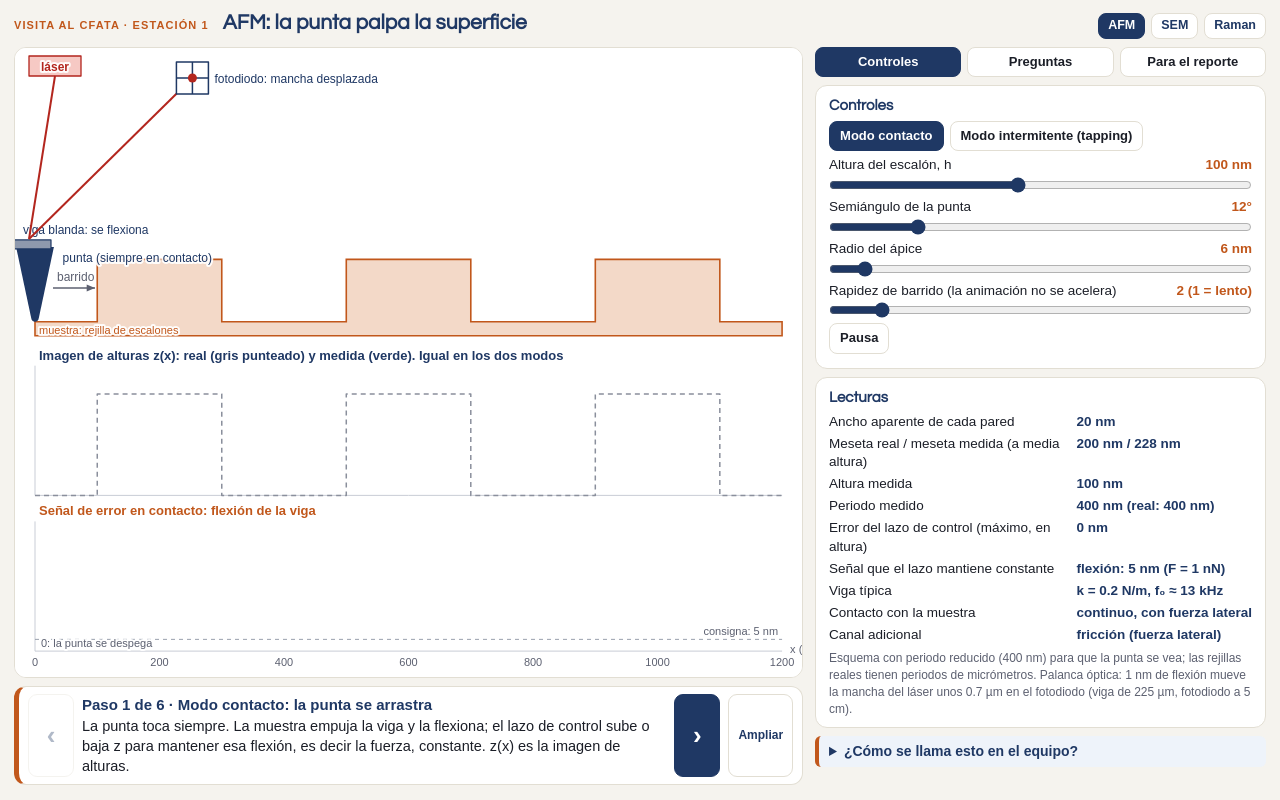
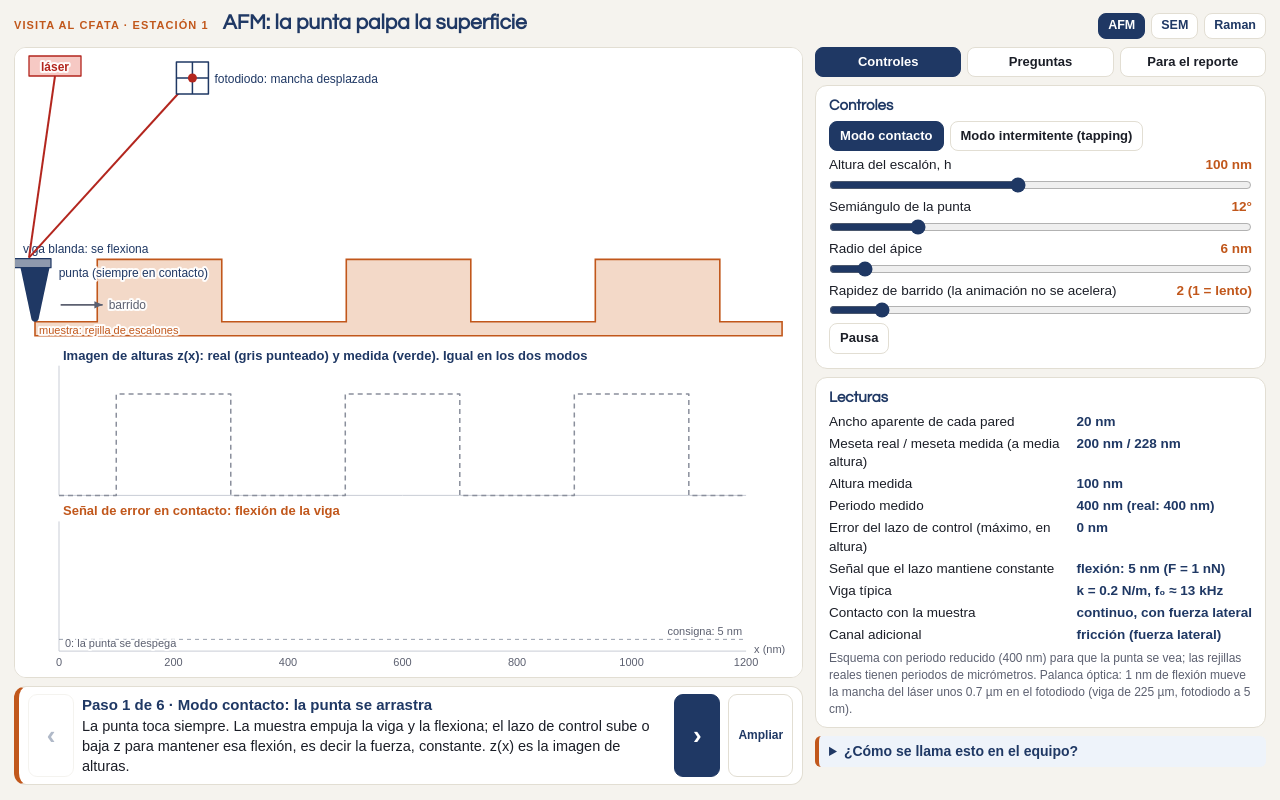
Before and after one commit to ElodieStrupiechonski/CFATA-exploradores, a plain HTML site: page AFM_explorador.html in a window 1280 px wide. Drawn offline with Linux system fonts and the light colour scheme.

Commit message:
AFM: mejor uso del espacio en ventanas pequenas

```diff
--- a/AFM_explorador.html
+++ b/AFM_explorador.html
@@ -157,13 +157,13 @@ function stepSim(){var n=P.v>=6?1:2;for(var k=0;k<n;k++){if(xi>=N)reset();
   var al=Math.min(1,1.6/Math.pow(P.v,1.35));zc+=(path[xi]-zc)*al;errNow=path[xi]-zc;maxErr=Math.max(maxErr,Math.abs(errNow));meas[xi]=zc;sigNow=signal(errNow);sigA[xi]=sigNow;xi++;}
  $("r4").textContent=fmt(maxErr,2)+" nm";}
 function draw(){g=fit(cv);var x=g.x,W=g.W,H=g.H,c=P.mode==="c";x.fillStyle="#fff";x.fillRect(0,0,W,H);
- var topH=H*0.47,sc=Math.min((W-40)/WN,(topH-118)/260),x0=(W-WN*sc)/2,y0=topH-22;
+ var topH=H*0.47,hT=90,sc=Math.min((W-40)/WN,(topH-74)/(hT+P.h+46)),x0=(W-WN*sc)/2,y0=topH-22,xp=44,wp=W-xp-56;
  function X(n){return x0+n*sc;}function Y(z){return y0-z*sc;}
  x.fillStyle="#F3D9C8";x.strokeStyle=ACC;x.lineWidth=1.6;x.beginPath();x.moveTo(X(0),y0+14);x.lineTo(X(0),Y(surf[0]));
  for(var i=1;i<N;i++){if(surf[i]!==surf[i-1]){x.lineTo(X(i*DX),Y(surf[i-1]));}x.lineTo(X(i*DX),Y(surf[i]));}
  x.lineTo(X(WN),y0+14);x.closePath();x.fill();x.stroke();
  txt(x,"muestra: rejilla de escalones",X(0)+4,y0+12,ACC,11);
- var ix=Math.min(N-1,Math.max(0,xi-1)),ax=X(ix*DX),hT=120,lift=c?Math.max(0,-(D0+errNow)):0,osc=c?0:(run?sigNow*(1+Math.sin(Date.now()/40))/2:0),ay=Y(path[ix]+lift+osc);
+ var ix=Math.min(N-1,Math.max(0,xi-1)),ax=X(ix*DX),lift=c?Math.max(0,-(D0+errNow)):0,osc=c?0:(run?sigNow*(1+Math.sin(Date.now()/40))/2:0),ay=Y(path[ix]+lift+osc);
  x.fillStyle=NAVY;x.beginPath();var u,first=true,um=hT*Math.tan(P.th*Math.PI/180)+P.R;for(u=-um;u<=um;u+=0.5){var tt=Math.min(hT,tip(u));if(first){x.moveTo(ax+u*sc,ay-tt*sc);first=false;}else x.lineTo(ax+u*sc,ay-tt*sc);}
  x.closePath();x.fill();txt(x,c?"punta (siempre en contacto)":"punta (oscila a f₀)",ax+um*sc+8,ay-hT*sc*0.8,NAVY,12);
  var by=ay-hT*sc,tilt=c?Math.max(-0.1,Math.min(0.14,(Math.max(0,D0+errNow)-D0)/160)):0;
@@ -176,20 +176,21 @@ function draw(){g=fit(cv);var x=g.x,W=g.W,H=g.H,c=P.mode==="c";x.fillStyle="#fff
  x.beginPath();x.moveTo(ax-6,by-8);x.lineTo(px,py-off);x.stroke();
  x.fillStyle="#fff";x.strokeStyle=NAVY;x.lineWidth=1.5;x.beginPath();x.rect(px-16,py-16,32,32);x.fill();x.stroke();x.beginPath();x.moveTo(px,py-16);x.lineTo(px,py+16);x.moveTo(px-16,py);x.lineTo(px+16,py);x.stroke();
  x.fillStyle=RED;x.beginPath();x.arc(px,py-off,4.5,0,7);x.fill();txt(x,c?"fotodiodo: mancha desplazada":"fotodiodo: mancha que oscila",px+22,py+5,NAVY,12);
- arrow(x,ax+18,ay-hT*sc*0.45,ax+60,ay-hT*sc*0.45,GREY,1.6);txt(x,"barrido",ax+22,ay-hT*sc*0.45-7,GREY,12);
+ arrow(x,ax+um*sc+10,ay-hT*sc*0.3,ax+um*sc+52,ay-hT*sc*0.3,GREY,1.6);txt(x,"barrido",ax+um*sc+58,ay-hT*sc*0.3+4,GREY,12);
  // ---- dos trazas: alturas y señal de error
+ function XP(n){return xp+n/WN*wp;}
  var ph=(H-topH-74)/2,gA=topH+22+ph,gB=H-26;
- function axes(gy,title,col){x.strokeStyle="#c9cdd6";x.lineWidth=1;x.beginPath();x.moveTo(x0,gy);x.lineTo(x0+WN*sc,gy);x.moveTo(x0,gy);x.lineTo(x0,gy-ph);x.stroke();txt(x,title,x0+4,gy-ph-6,col,13,"left",true);}
+ function axes(gy,title,col){x.strokeStyle="#c9cdd6";x.lineWidth=1;x.beginPath();x.moveTo(xp,gy);x.lineTo(xp+wp,gy);x.moveTo(xp,gy);x.lineTo(xp,gy-ph);x.stroke();txt(x,title,xp+4,gy-ph-6,col,13,"left",true);}
  axes(gA,"Imagen de alturas z(x): real (gris punteado) y medida (verde). Igual en los dos modos",NAVY);
  var zs=(ph-8)/Math.max(60,P.h*1.2);
- x.setLineDash([5,4]);x.strokeStyle="#8a8f9c";x.lineWidth=1.5;x.beginPath();x.moveTo(X(0),gA-surf[0]*zs);for(i=1;i<N;i++){if(surf[i]!==surf[i-1])x.lineTo(X(i*DX),gA-surf[i-1]*zs);x.lineTo(X(i*DX),gA-surf[i]*zs);}x.stroke();x.setLineDash([]);
- x.strokeStyle=GRN;x.lineWidth=2.5;x.beginPath();var st=false;for(i=0;i<N;i++){if(isNaN(meas[i]))break;var yy=gA-meas[i]*zs;if(!st){x.moveTo(X(i*DX),yy);st=true;}else x.lineTo(X(i*DX),yy);}x.stroke();
+ x.setLineDash([5,4]);x.strokeStyle="#8a8f9c";x.lineWidth=1.5;x.beginPath();x.moveTo(XP(0),gA-surf[0]*zs);for(i=1;i<N;i++){if(surf[i]!==surf[i-1])x.lineTo(XP(i*DX),gA-surf[i-1]*zs);x.lineTo(XP(i*DX),gA-surf[i]*zs);}x.stroke();x.setLineDash([]);
+ x.strokeStyle=GRN;x.lineWidth=2.5;x.beginPath();var st=false;for(i=0;i<N;i++){if(isNaN(meas[i]))break;var yy=gA-meas[i]*zs;if(!st){x.moveTo(XP(i*DX),yy);st=true;}else x.lineTo(XP(i*DX),yy);}x.stroke();
  var top=c?D0+40:A0,ss=(ph-24)/top,col2=c?ACC:PUR;
  axes(gB,c?"Señal de error en contacto: flexión de la viga":"Señal de error en intermitente: amplitud de oscilación",col2);
- function hl(v,lab){x.setLineDash([4,4]);x.strokeStyle="#9aa0ad";x.lineWidth=1;x.beginPath();x.moveTo(x0,gB-v*ss);x.lineTo(x0+WN*sc,gB-v*ss);x.stroke();x.setLineDash([]);txt(x,lab,x0+WN*sc-4,gB-v*ss-4,GREY,11,"right");}
- if(c){hl(D0,"consigna: "+D0+" nm");txt(x,"0: la punta se despega",x0+6,gB-4,GREY,11);}else{hl(ASP,"consigna: "+ASP+" nm");hl(A0,"amplitud libre: "+A0+" nm (la punta no toca)");}
- x.strokeStyle=col2;x.lineWidth=2.3;x.beginPath();st=false;for(i=0;i<N;i++){if(isNaN(sigA[i]))break;var y2=gB-Math.min(top,sigA[i])*ss;if(!st){x.moveTo(X(i*DX),y2);st=true;}else x.lineTo(X(i*DX),y2);}x.stroke();
- for(var q=0;q<=WN;q+=200){txt(x,""+q,X(q),gB+15,GREY,11,"center");}txt(x,"x (nm)",x0+WN*sc+8,gB+2,GREY,11);
+ function hl(v,lab){x.setLineDash([4,4]);x.strokeStyle="#9aa0ad";x.lineWidth=1;x.beginPath();x.moveTo(xp,gB-v*ss);x.lineTo(xp+wp,gB-v*ss);x.stroke();x.setLineDash([]);txt(x,lab,xp+wp-4,gB-v*ss-4,GREY,11,"right");}
+ if(c){hl(D0,"consigna: "+D0+" nm");txt(x,"0: la punta se despega",xp+6,gB-4,GREY,11);}else{hl(ASP,"consigna: "+ASP+" nm");hl(A0,"amplitud libre: "+A0+" nm (la punta no toca)");}
+ x.strokeStyle=col2;x.lineWidth=2.3;x.beginPath();st=false;for(i=0;i<N;i++){if(isNaN(sigA[i]))break;var y2=gB-Math.min(top,sigA[i])*ss;if(!st){x.moveTo(XP(i*DX),y2);st=true;}else x.lineTo(XP(i*DX),y2);}x.stroke();
+ for(var q=0;q<=WN;q+=200){txt(x,""+q,XP(q),gB+15,GREY,11,"center");}txt(x,"x (nm)",xp+wp+8,gB+2,GREY,11);
 }
 function loop(){if(run)stepSim();draw();requestAnimationFrame(loop);}
 ["h","th","R","v"].forEach(function(id){bind(id,function(){P[id]=+$(id).value;recompute();});});
```
